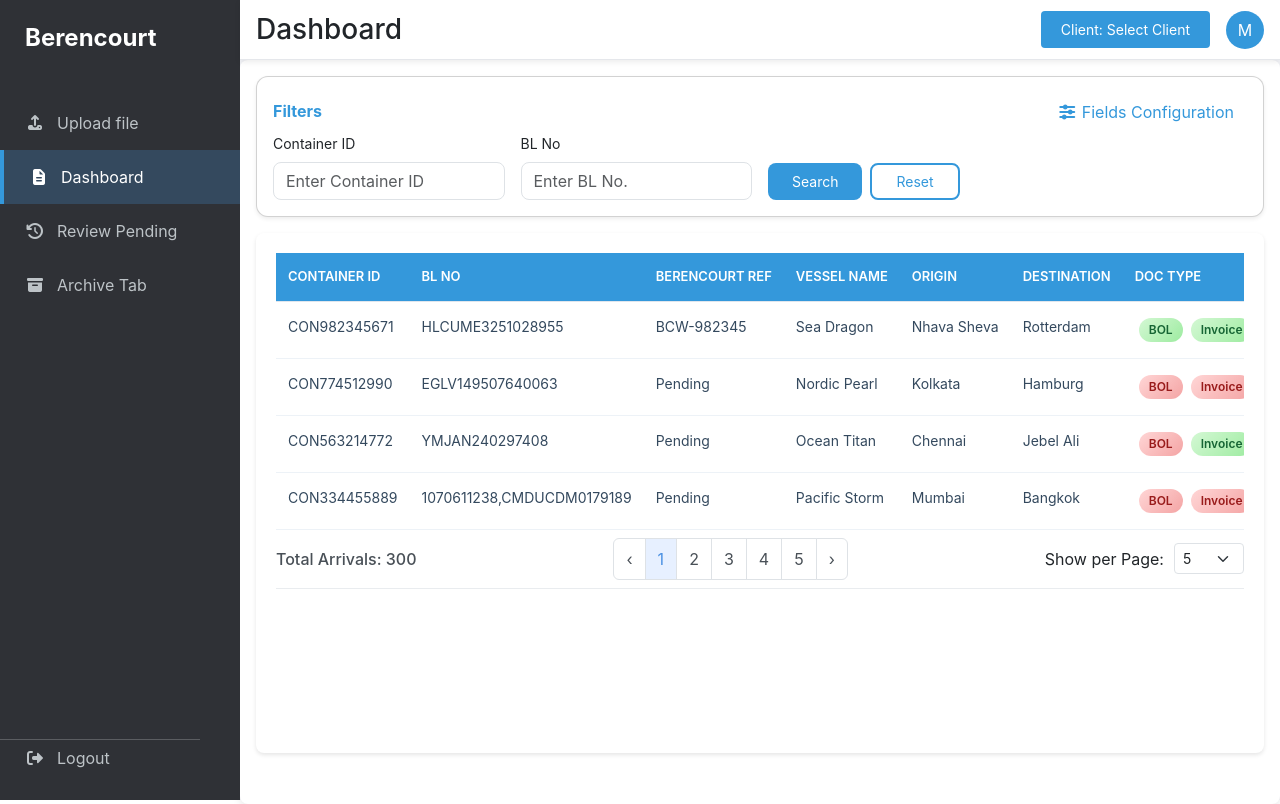
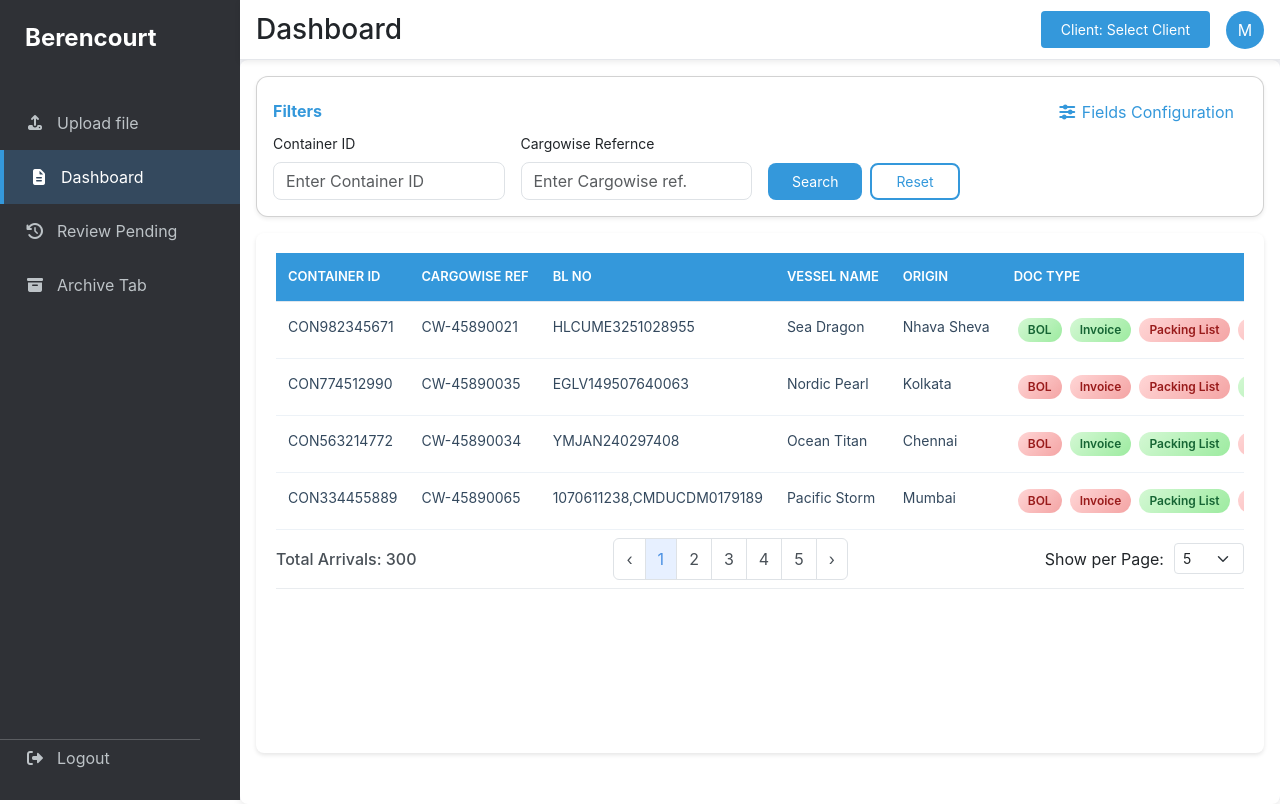
Before and after one commit to mounSharma10/container_classification, an Angular app: page /dashboard/documentPanel/1 in a window 1280 px wide. Both pictures are taken after a click on the button "Back". Built offline with nearby package versions, Linux system fonts and the light colour scheme.

Commit message:
minor change

```diff
--- a/src/assets/json_data/tableData.json
+++ b/src/assets/json_data/tableData.json
@@ -1,11 +1,12 @@
 {
   "headers": [
     { "id": 22, "columnName": "CONTAINER ID", "dbColumnName": "CONTAINER_ID", "isVisible": true },
+    { "id": 28, "columnName": "CARGOWISE REF", "dbColumnName": "CARGOWISE_REF", "isVisible": true},
     { "id": 23, "columnName": "BL NO", "dbColumnName": "BL_NO", "isVisible": true },
-    { "id": 24, "columnName": "BERENCOURT REF", "dbColumnName": "BERENCOURT_REF", "isVisible": true },
+    { "id": 24, "columnName": "BERENCOURT REF", "dbColumnName": "BERENCOURT_REF", "isVisible": false},
     { "id": 25, "columnName": "VESSEL NAME", "dbColumnName": "VESSEL_NAME", "isVisible": true },
     { "id": 26, "columnName": "ORIGIN", "dbColumnName": "ORIGIN", "isVisible": true },
-    { "id": 27, "columnName": "DESTINATION", "dbColumnName": "DESTINATION", "isVisible": true },
+    { "id": 27, "columnName": "DESTINATION", "dbColumnName": "DESTINATION", "isVisible": false },
     { "id": 1, "columnName": "FILE", "dbColumnName": "FILE", "isVisible": false },
     { "id": 2, "columnName": "BR", "dbColumnName": "BR", "isVisible": false },
     { "id": 3, "columnName": "CUST REF", "dbColumnName": "CUST_REF", "isVisible": false },
@@ -50,7 +51,8 @@
       "ETA": "26-Nov",
       "STATUS": "Pending",
       "DOC_TYPE": "BOL,Invoice",
-      "COUNT": "2"
+      "COUNT": "2",
+      "CARGOWISE_REF": "CW-45890021"
     },
 
     {
@@ -74,7 +76,8 @@
       "ETA": "30-11 / 04:00",
       "STATUS": "Pending",
       "DOC_TYPE": "Certificate",
-       "COUNT": "1"
+      "COUNT": "1",
+       "CARGOWISE_REF": "CW-45890035"
     },
 
     {
@@ -98,7 +101,8 @@
       "ETA": "1-12 / 15:00",
       "STATUS": "Pending",
       "DOC_TYPE": "Invoice , Packing List",
-       "COUNT": "2"
+      "COUNT": "2",
+       "CARGOWISE_REF": "CW-45890034"
     },
 
     {
@@ -122,7 +126,8 @@
       "ETA": "2-12 / 02:20",
       "STATUS": "Pending",
       "DOC_TYPE": "Packing List",
-       "COUNT": 1
+      "COUNT": 1,
+       "CARGOWISE_REF": "CW-45890065"
     }
   ]
 }
--- a/src/pages/dashboard/dashboard.html
+++ b/src/pages/dashboard/dashboard.html
@@ -56,8 +56,8 @@
           </div>
 
           <div class="col-md-3">
-            <label class="form-label small">BL No</label>
-            <input type="text" class="form-control" placeholder="Enter BL No." />
+            <label class="form-label small">Cargowise Refernce</label>
+            <input type="text" class="form-control" placeholder="Enter Cargowise ref." />
           </div>
 
           <div class="col-md-3 d-flex gap-2">
--- a/src/pages/doc-panel/doc-panel.html
+++ b/src/pages/doc-panel/doc-panel.html
@@ -5,10 +5,10 @@
       <i class="fa-solid fa-chevron-left me-1"></i> Back
     </button>
 
-    <button class="btn select-btn  select-btn  btn-sm" data-bs-toggle="modal" data-bs-target="#addDocumentModal"
+    <!-- <button class="btn select-btn  select-btn  btn-sm" data-bs-toggle="modal" data-bs-target="#addDocumentModal"
       *ngIf="documentCount < 4">
       <i class="fas fa-plus me-1"></i> Add Document
-    </button>
+    </button> -->
     <!-- <span *ngIf="documentCount >= 4" class="text-danger fw-semibold">
       Maximum 4 documents allowed
     </span> -->
@@ -19,17 +19,18 @@
     <div class="row mb-2">
 
         <div class="info-row col-md-4">
-          <div class="info-label">File</div>
-          <div class="info-value">1254gdx554</div>
+          <div class="info-label">Container ID:</div>
+          <div class="info-value">CON982345671</div>
+        </div>
+        <div class="info-row col-md-4">
+          <div class="info-label">Cragowise Reference:</div>
+          <div class="info-value">CW-45890021</div>
         </div>
         <div class="info-row col-md-4">
           <div class="info-label">Vessel Name:</div>
           <div class="info-value">Ocean Queen</div>
         </div>
-        <div class="info-row col-md-4">
-          <div class="info-label">Destination:</div>
-          <div class="info-value">Netheland</div>
-        </div>
+
 
         <div class="info-row col-md-4">
           <div class="info-label">BL:</div>
@@ -38,6 +39,10 @@
         <div class="info-row col-md-4">
           <div class="info-label">Origin:</div>
           <div class="info-value">INDIA</div>
+        </div>
+              <div class="info-row col-md-4">
+          <div class="info-label">Destination:</div>
+          <div class="info-value">Netheland</div>
         </div>
         <div class="info-row col-md-4">
           <div class="info-label">Customer Reference:</div>
```
